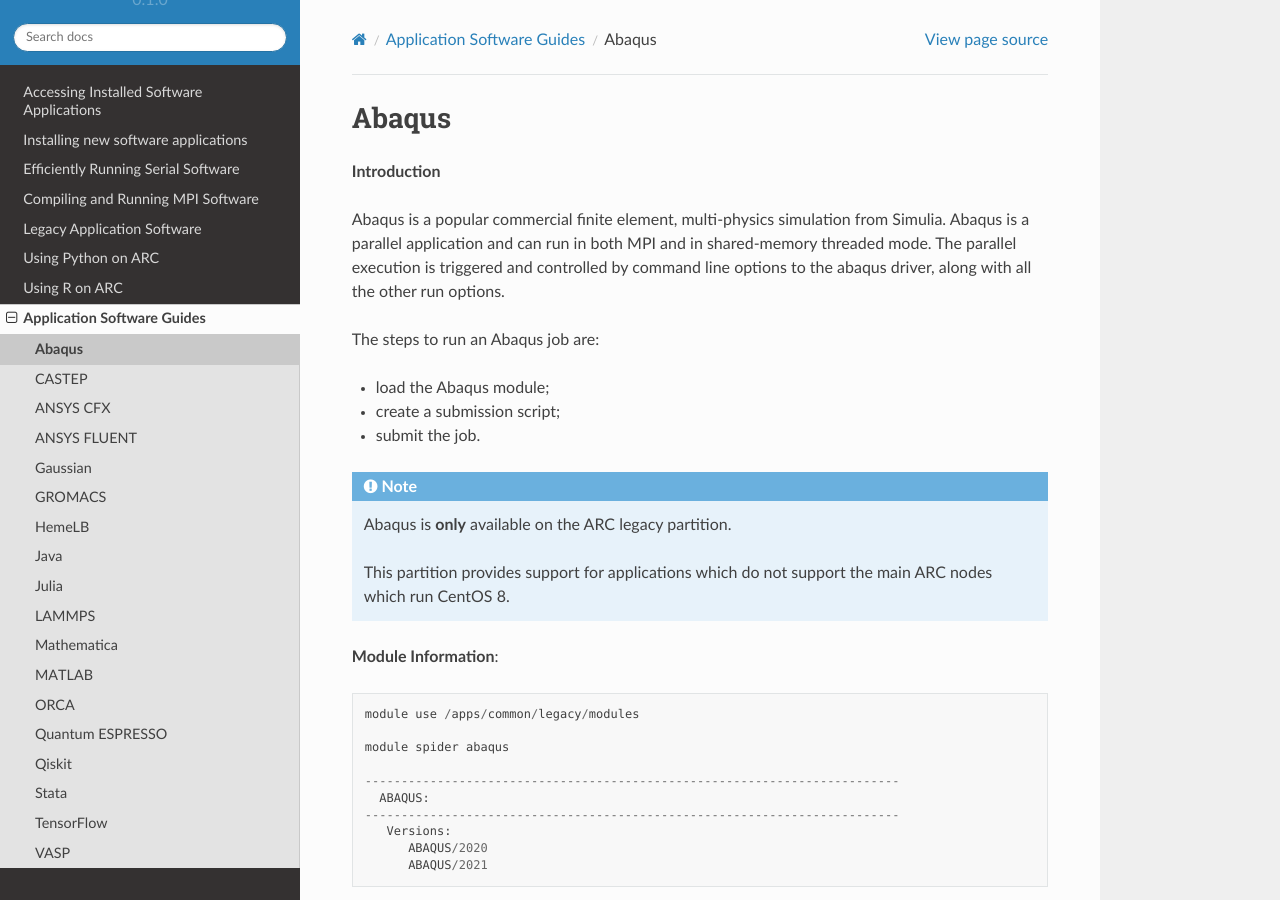
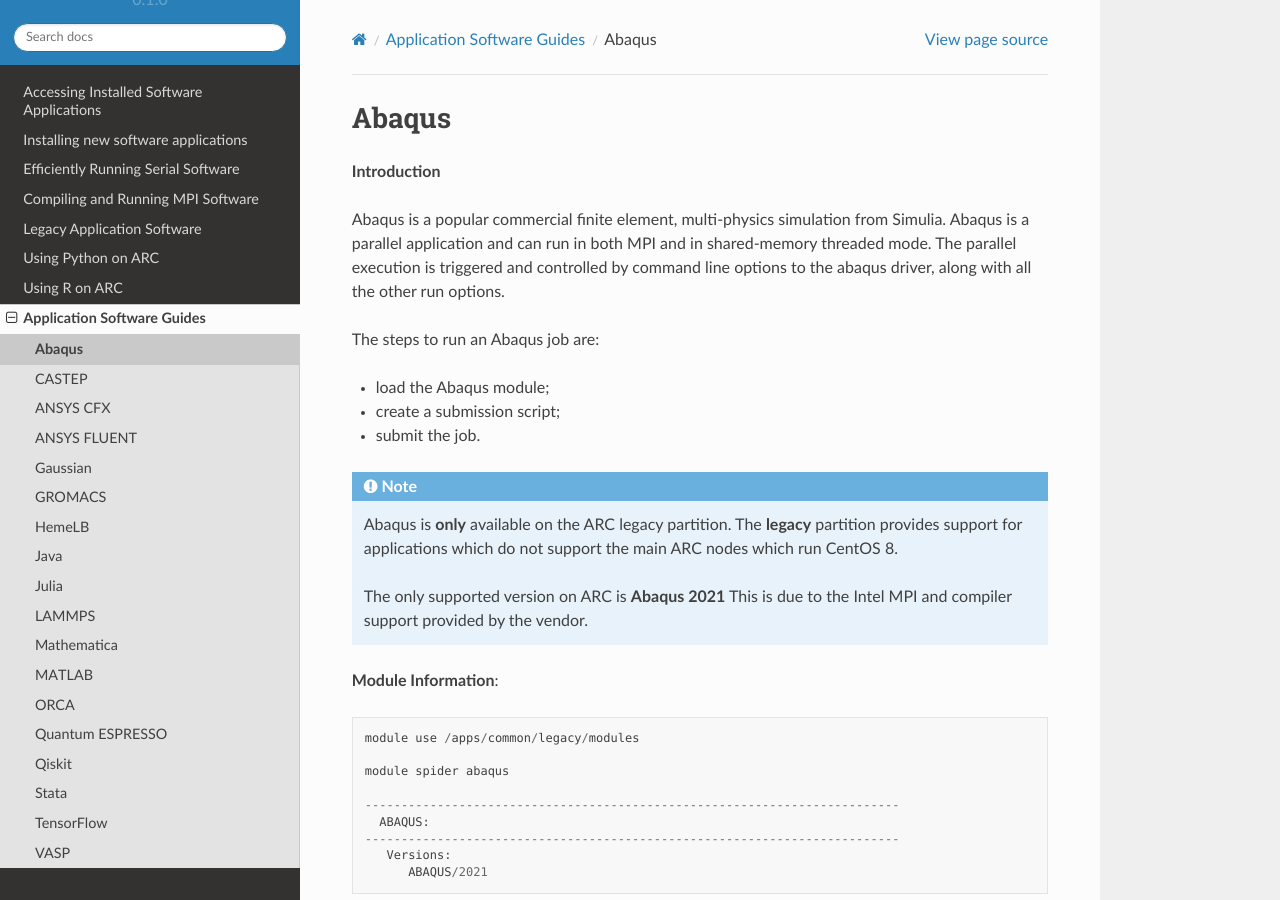
Before and after one commit to oxford-arc/arc-software-guide, a Sphinx documentation site: the page built from docs/source/apps/arc_abaqus.rst, in a window 1280 px wide and 900 px high. Built offline with Sphinx 7.4.7 and the Read the Docs theme 2.0.0, drawn with Linux system fonts in a browser that asks for light colours.

Commit message:
Update arc_abaqus.rst

```diff
--- a/docs/source/apps/arc_abaqus.rst
+++ b/docs/source/apps/arc_abaqus.rst
@@ -13,9 +13,9 @@
 
 
 .. note::
-    Abaqus is **only** available on the ARC legacy partition.
+    Abaqus is **only** available on the ARC legacy partition. The **legacy** partition provides support for applications which do not support the main ARC nodes which run CentOS 8.
 
-    This partition provides support for applications which do not support the main ARC nodes which run CentOS 8.
+    The only supported version on ARC is **Abaqus 2021** This is due to the Intel MPI and compiler support provided by the vendor.
 
 **Module Information**::
 
@@ -27,7 +27,6 @@
     ABAQUS:
   --------------------------------------------------------------------------
      Versions:
-        ABAQUS/2020
         ABAQUS/2021
 
 
```
